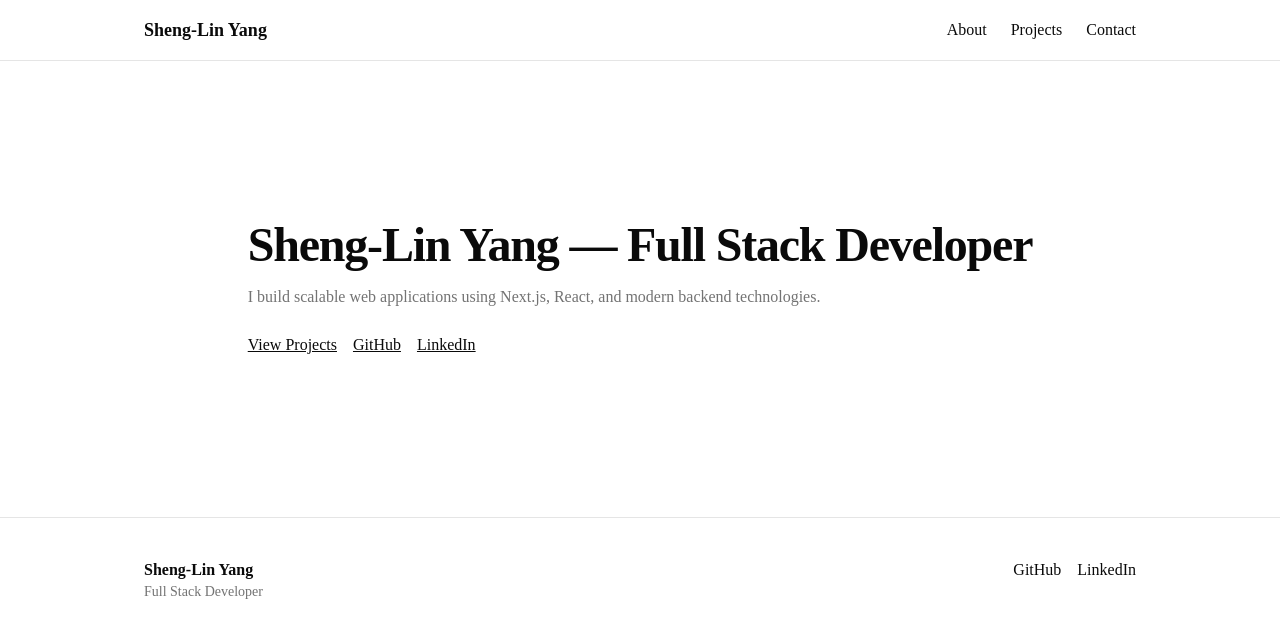
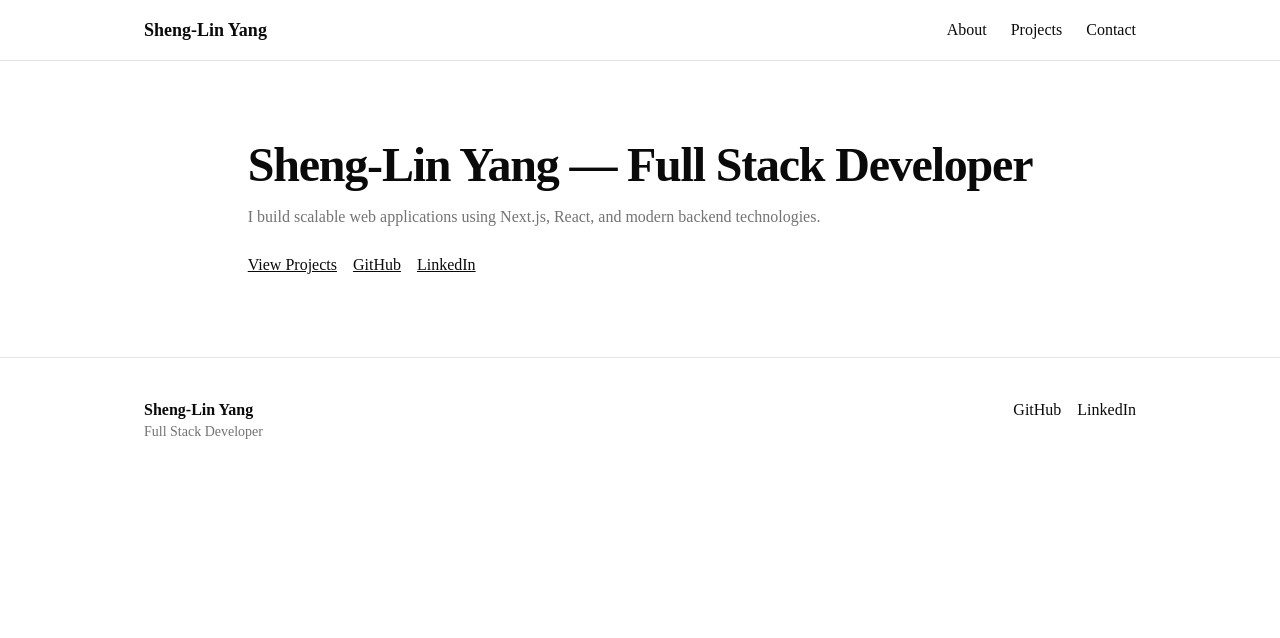
Before and after one commit to slyang08/yang-dev, a Next.js app: page / in a window 1280 px wide. Shown: the top 638 px of the page. Built offline with nearby package versions, Linux system fonts and the light colour scheme.

Commit message:
fix: make structure right for future

```diff
--- /dev/null
+++ b/src/app/about/page.tsx
@@ -0,0 +1,6 @@
+// src/app/about/page.tsx
+import { About } from "@/features/about";
+
+export default function Page() {
+  return <About />;
+}
--- a/src/app/layout.tsx
+++ b/src/app/layout.tsx
@@ -1,5 +1,5 @@
-import Footer from "@/components/ui/footer/footer";
-import Header from "@/components/ui/header/header";
+import { Footer } from "@/components/ui/footer";
+import { Header } from "@/components/ui/header";
 import type { Metadata } from "next";
 import { Geist, Geist_Mono } from "next/font/google";
 import Script from "next/script";
--- a/src/app/page.tsx
+++ b/src/app/page.tsx
@@ -1,9 +1,9 @@
 // src/app/page.tsx
-import About from "@/app/features/about/About";
+import { About } from "@/features/about";
 
 export default function Home() {
   return (
-    <section className="mx-auto max-w-5xl px-4 py-20">
+    <section id="about" className="mx-auto max-w-5xl px-4 py-20">
       <About />
     </section>
   );
--- a/src/app/pages/about/page.tsx
+++ /dev/null
@@ -1,6 +0,0 @@
-// src/app/pages/about/page.tsx
-import About from "@/app/features/about/About";
-
-export default function Page() {
-  return <About />;
-}
--- a/src/components/ui/button/index.ts
+++ b/src/components/ui/button/index.ts
@@ -1 +1 @@
-export * from "./button";
+export * from "./Button";
--- a/src/components/ui/footer/footer.tsx
+++ b/src/components/ui/footer/Footer.tsx
@@ -1,7 +1,7 @@
-// src/components/ui/footer/footer.tsx
+// src/components/ui/footer/Footer.tsx
 import Link from "next/link";
 
-export default function Footer() {
+export function Footer() {
   return (
     <footer className="border-t py-10">
       <div className="mx-auto flex max-w-5xl flex-col gap-4 px-4 md:flex-row md:justify-between">
--- a/src/components/ui/footer/index.ts
+++ b/src/components/ui/footer/index.ts
@@ -1 +1 @@
-export * from "./footer";
+export * from "./Footer";
--- a/src/components/ui/header/header.tsx
+++ b/src/components/ui/header/Header.tsx
@@ -1,7 +1,7 @@
-// src/components/ui/header/header.tsx
+// src/components/ui/header/Header.tsx
 import Link from "next/link";
 
-export default function Header() {
+export function Header() {
   return (
     <header className="bg-background/80 sticky top-0 z-50 border-b backdrop-blur">
       <nav className="mx-auto flex max-w-5xl items-center justify-between p-4">
--- a/src/components/ui/header/index.ts
+++ b/src/components/ui/header/index.ts
@@ -1 +1 @@
-export * from "./header";
+export * from "./Header";
--- a/src/app/features/about/About.tsx
+++ b/src/features/about/About.tsx
@@ -1,9 +1,9 @@
-// src/app/features/about/About.tsx
+// src/features/about/About.tsx
 import Link from "next/link";
 
-export default function About() {
+export function About() {
   return (
-    <section className="mx-auto max-w-5xl px-4 py-20">
+    <>
       <h1 className="text-4xl font-bold tracking-tight md:text-5xl">
         Sheng-Lin Yang — Full Stack Developer
       </h1>
@@ -23,6 +23,6 @@ export default function About() {
           LinkedIn
         </Link>
       </div>
-    </section>
+    </>
   );
 }
--- /dev/null
+++ b/src/features/about/index.ts
@@ -0,0 +1 @@
+export * from "./About";
```
Also changed, not shown: src/components/ui/button/Button.tsx (renamed from src/components/ui/button/button.tsx).
